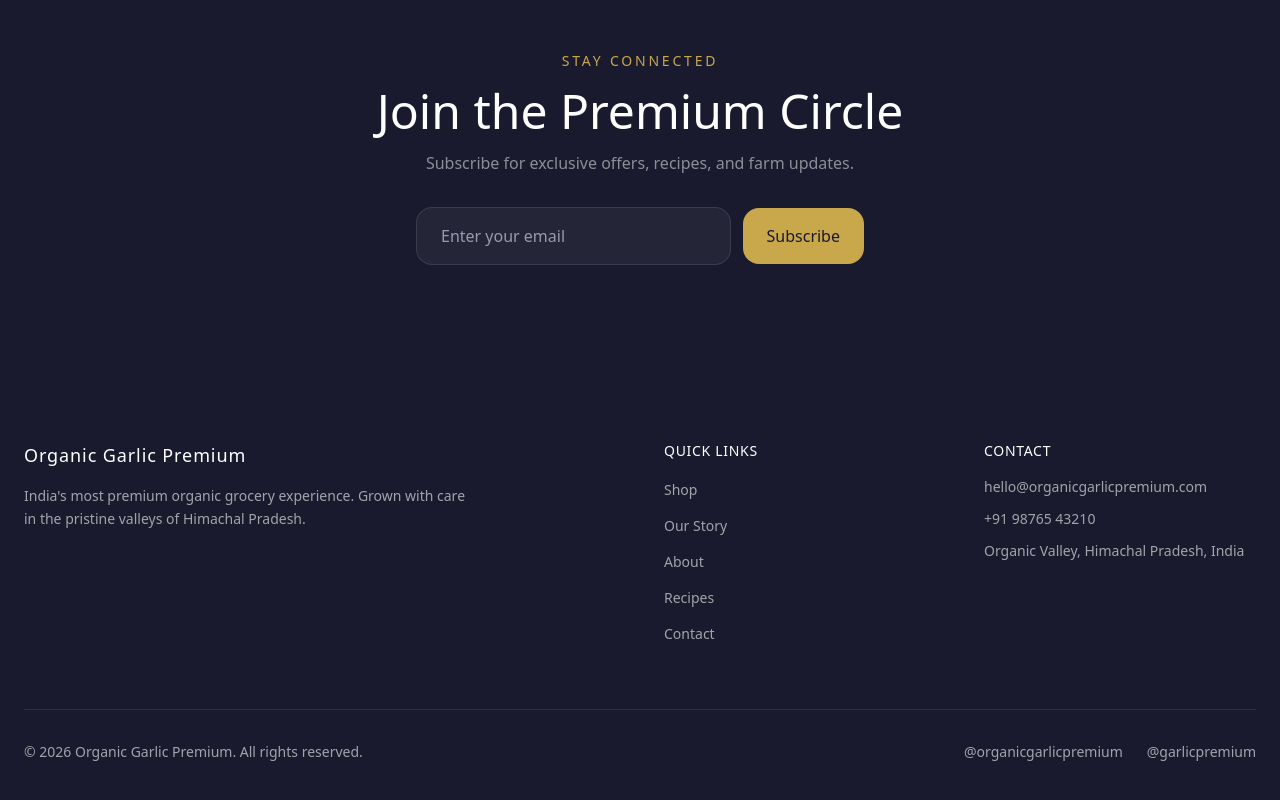
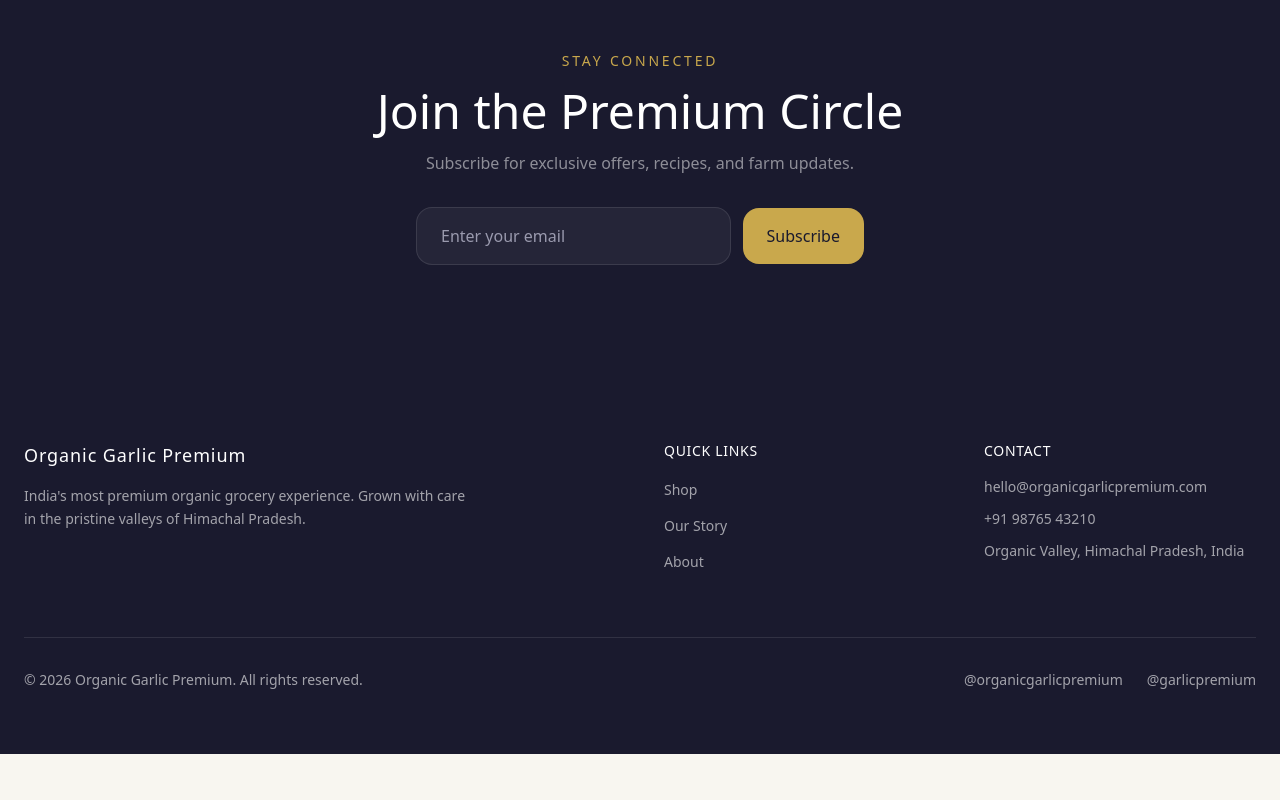
Before and after one commit to Nimbussky/organic-garlic-premium, a Next.js app: page / in a window 1280 px wide. Shown: the part 6431-7231 px from the top of the page. After the commit the page ends 7185 px from the top, so only its background shows below. Built offline with nearby package versions, Linux system fonts and the light colour scheme.

Commit message:
fix: Footer - remove broken /recipes /contact links, make email clickable

```diff
--- a/src/components/layout/Footer.tsx
+++ b/src/components/layout/Footer.tsx
@@ -27,8 +27,6 @@ export function Footer() {
                 { name: "Shop", path: "/products" },
                 { name: "Our Story", path: "/story" },
                 { name: "About", path: "/about" },
-                { name: "Recipes", path: "/recipes" },
-                { name: "Contact", path: "/contact" }
               ].map((item) => (
                 <li key={item.name}>
                   <Link
@@ -47,7 +45,11 @@ export function Footer() {
               Contact
             </h4>
             <ul className="space-y-3 text-sm">
-              <li>{SITE_CONFIG.email}</li>
+              <li>
+                <a href={`mailto:${SITE_CONFIG.email}`} className="hover:text-white transition-colors">
+                  {SITE_CONFIG.email}
+                </a>
+              </li>
               <li>{SITE_CONFIG.phone}</li>
               <li>{SITE_CONFIG.address}</li>
             </ul>
```
